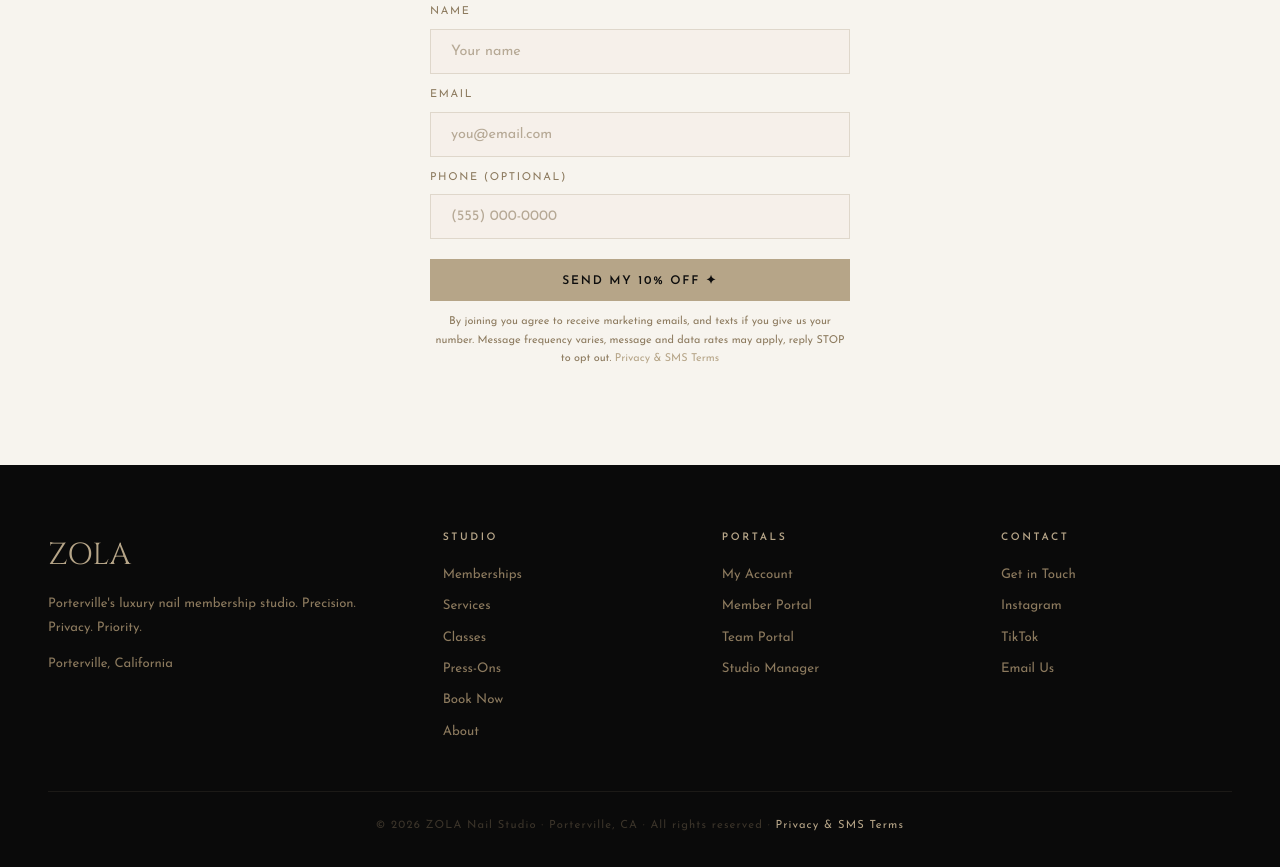
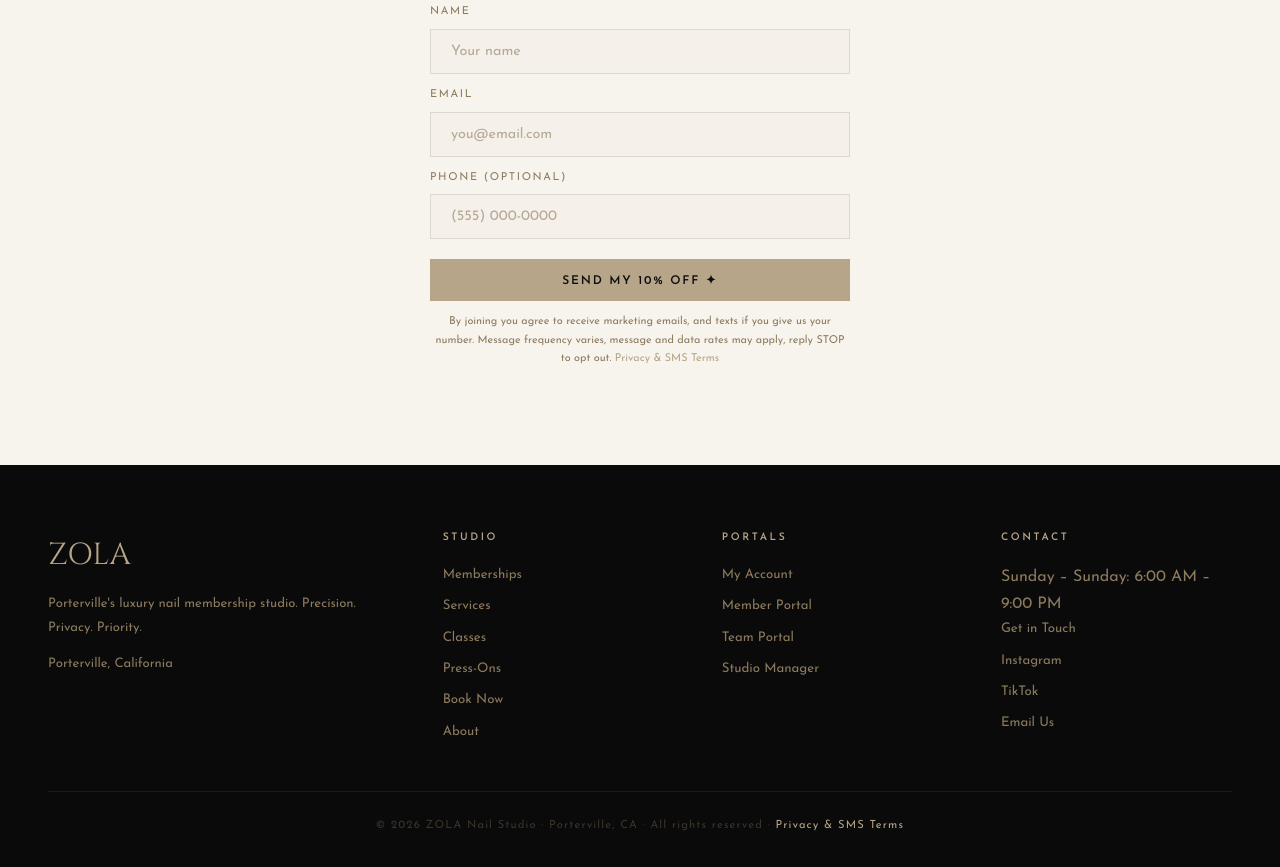
Before and after one commit to zahrascales-commits/zlux-nail-studio, a website: page index.html in a window 1280 px wide. Shown: the part 10534-11401 px from the top of the page. Drawn offline with Linux system fonts and the light colour scheme; no server answers; animation ran at ten frames a second.

Commit message:
Studio hours: 6:00 AM – 9:00 PM, Sunday through Sunday
Contact said 10 PM and hours appeared on that page only. Corrected, and
added to the homepage footer so a visitor sees them without hunting.

Both read from the biz_hours setting, so changing it in Studio Manager
updates every page at once rather than needing an edit per page.

Co-Authored-By: Claude Opus 5 <noreply@anthropic.com>

```diff
--- a/index.html
+++ b/index.html
@@ -628,7 +628,7 @@
         </div>
       </div>
       <div>
-        <div class="footer-heading">Contact</div>
+        <div class="footer-heading">Contact</div><div class="footer-links"><span data-biz-hours style="color:var(--latte)">Sunday – Sunday: 6:00 AM – 9:00 PM</span></div>
         <div class="footer-links">
           <a href="contact.html">Get in Touch</a>
           <a href="https://instagram.com/zola_officials_" target="_blank">Instagram</a>
```
Also changed, not shown: contact.html (+1 -1 lines).
